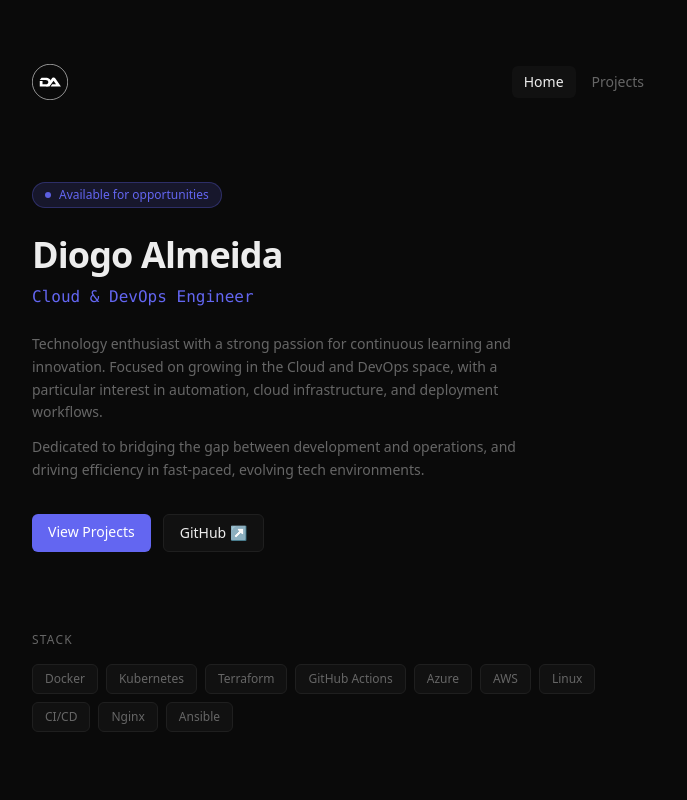
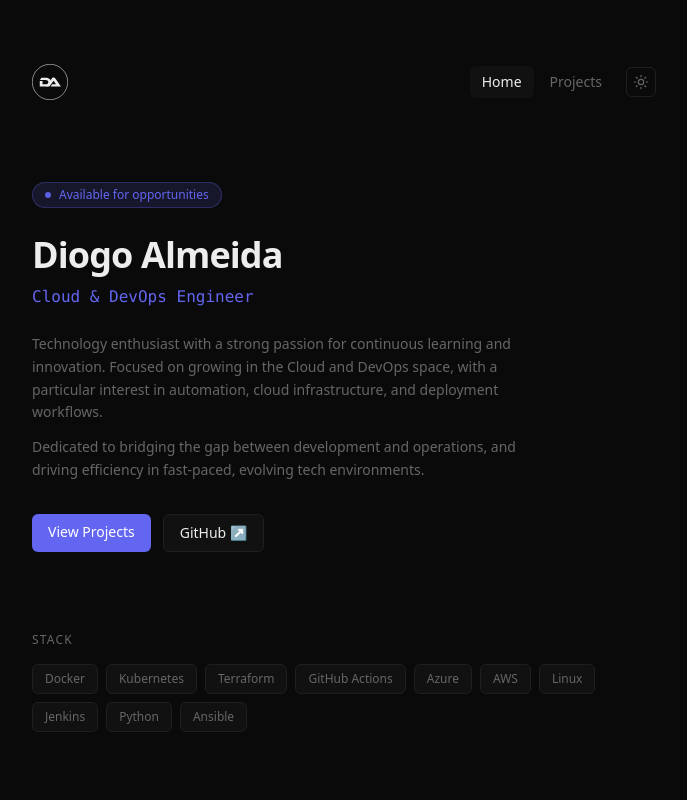
Before and after one commit to diogovalmeida/diogovalmeida.com, a Next.js app: page / in a window 1280 px wide. Shown: the top 800 px of the page, without its empty margins (296-983 px from the left). Built offline with nearby package versions, Linux system fonts and the light colour scheme.

Commit message:
feature: light/dark mode

```diff
--- a/package.json
+++ b/package.json
@@ -13,6 +13,7 @@
     "framer-motion": "^12.34.3",
     "geist": "^1.7.0",
     "next": "16.1.6",
+    "next-themes": "^0.4.6",
     "react": "19.2.3",
     "react-dom": "19.2.3"
   },
--- a/src/app/globals.css
+++ b/src/app/globals.css
@@ -1,6 +1,16 @@
 @import "tailwindcss";
 
 :root {
+  --bg: #ffffff;
+  --surface: #f5f5f5;
+  --border: #e5e5e5;
+  --text: #0a0a0a;
+  --muted: #737373;
+  --accent: #6366f1;
+  --accent-dim: rgba(99, 102, 241, 0.1);
+}
+
+.dark {
   --bg: #0a0a0a;
   --surface: #111111;
   --border: #1f1f1f;
--- a/src/app/layout.tsx
+++ b/src/app/layout.tsx
@@ -4,13 +4,14 @@ import { GeistMono } from 'geist/font/mono'
 import './globals.css'
 import Nav from '@/components/Nav'
 import Footer from '@/components/Footer'
+import { ThemeProvider } from '@/components/ThemeProvider'
 
 export const metadata: Metadata = {
   title: 'Diogo Almeida',
   description: 'Portfolio of Diogo Almeida, focused on Cloud & DevOps.',
   icons: {
+    icon: './icon.png',
     apple: '/apple-touch-icon.png',
-    icon: './icon.png',
   },
   openGraph: {
     title: 'Diogo Almeida',
@@ -37,13 +38,15 @@ export const metadata: Metadata = {
 
 export default function RootLayout({ children }: { children: React.ReactNode }) {
   return (
-    <html lang="en" className={`${GeistSans.variable} ${GeistMono.variable}`}>
+    <html lang="en" className={`${GeistSans.variable} ${GeistMono.variable}`} suppressHydrationWarning>
       <body className="min-h-screen flex flex-col" style={{ background: 'var(--bg)', color: 'var(--text)' }}>
-        <div className="max-w-2xl mx-auto px-6 py-16 w-full flex flex-col min-h-screen">
-          <Nav />
-          <main className="flex-1">{children}</main>
-          <Footer />
-        </div>
+        <ThemeProvider>
+          <div className="max-w-2xl mx-auto px-6 py-16 w-full flex flex-col min-h-screen">
+            <Nav />
+            <main className="flex-1">{children}</main>
+            <Footer />
+          </div>
+        </ThemeProvider>
       </body>
     </html>
   )
--- a/src/app/page.tsx
+++ b/src/app/page.tsx
@@ -24,7 +24,7 @@ const certifications = [
 
 const skills = [
   'Docker', 'Kubernetes', 'Terraform', 'GitHub Actions',
-  'Azure', 'AWS', 'Linux', 'CI/CD', 'Nginx', 'Ansible',
+  'Azure', 'AWS', 'Linux', 'Jenkins', 'Python', 'Ansible',
 ]
 
 export default function Home() {
--- a/src/components/Nav.tsx
+++ b/src/components/Nav.tsx
@@ -2,6 +2,8 @@
 
 import Link from 'next/link'
 import { usePathname } from 'next/navigation'
+import { useTheme } from 'next-themes'
+import { useEffect, useState } from 'react'
 
 const links = [
   { href: '/', label: 'Home' },
@@ -11,15 +13,36 @@ const links = [
 function DALogo() {
   return (
     <svg width="36" height="36" viewBox="0 0 260 260" fill="none" xmlns="http://www.w3.org/2000/svg">
-      <path d="M137.744 130.264C137.744 148.888 121.328 163 99.056 163H56.048V122.968H76.016V146.488H99.056C110.096 146.488 118.064 140.344 118.064 131.128C118.064 122.104 109.808 115.48 99.056 115.48H56.048L68.72 98.776H99.056C121.52 98.776 137.744 111.736 137.744 130.264Z" fill="white"/>
-      <path d="M208.904 163H134.216L146.216 146.488H162.344C166.184 146.488 170.696 146.488 173.768 146.68C172.04 144.376 169.352 140.44 167.24 137.368L155.72 120.376L125.576 163H102.056L143.24 104.92C145.928 101.176 149.864 97.72 156.104 97.72C162.056 97.72 165.992 100.888 168.776 104.92L208.904 163Z" fill="white"/>
-      <circle cx="130" cy="130" r="128" stroke="white" strokeWidth="4"/>
+      <path d="M137.744 130.264C137.744 148.888 121.328 163 99.056 163H56.048V122.968H76.016V146.488H99.056C110.096 146.488 118.064 140.344 118.064 131.128C118.064 122.104 109.808 115.48 99.056 115.48H56.048L68.72 98.776H99.056C121.52 98.776 137.744 111.736 137.744 130.264Z" fill="currentColor"/>
+      <path d="M208.904 163H134.216L146.216 146.488H162.344C166.184 146.488 170.696 146.488 173.768 146.68C172.04 144.376 169.352 140.44 167.24 137.368L155.72 120.376L125.576 163H102.056L143.24 104.92C145.928 101.176 149.864 97.72 156.104 97.72C162.056 97.72 165.992 100.888 168.776 104.92L208.904 163Z" fill="currentColor"/>
+      <circle cx="130" cy="130" r="128" stroke="currentColor" strokeWidth="4"/>
+    </svg>
+  )
+}
+
+function SunIcon() {
+  return (
+    <svg viewBox="0 0 24 24" fill="none" stroke="currentColor" strokeWidth="1.8" className="w-4 h-4">
+      <circle cx="12" cy="12" r="4"/>
+      <path strokeLinecap="round" d="M12 2v2M12 20v2M4.93 4.93l1.41 1.41M17.66 17.66l1.41 1.41M2 12h2M20 12h2M4.93 19.07l1.41-1.41M17.66 6.34l1.41-1.41"/>
+    </svg>
+  )
+}
+
+function MoonIcon() {
+  return (
+    <svg viewBox="0 0 24 24" fill="none" stroke="currentColor" strokeWidth="1.8" className="w-4 h-4">
+      <path strokeLinecap="round" strokeLinejoin="round" d="M21 12.79A9 9 0 1111.21 3 7 7 0 0021 12.79z"/>
     </svg>
   )
 }
 
 export default function Nav() {
   const pathname = usePathname()
+  const { theme, setTheme } = useTheme()
+  const [mounted, setMounted] = useState(false)
+
+  useEffect(() => setMounted(true), [])
 
   return (
     <nav className="flex items-center justify-between mb-20">
@@ -27,11 +50,12 @@ export default function Nav() {
         href="/"
         className="transition-opacity duration-200 hover:opacity-70"
         aria-label="Home"
+        style={{ color: 'var(--text)' }}
       >
         <DALogo />
       </Link>
 
-      <div className="flex gap-1">
+      <div className="flex items-center gap-1">
         {links.map(({ href, label }) => {
           const isActive = pathname === href
           return (
@@ -48,6 +72,30 @@ export default function Nav() {
             </Link>
           )
         })}
+
+        {/* Theme toggle */}
+        {mounted && (
+          <button
+            onClick={() => setTheme(theme === 'dark' ? 'light' : 'dark')}
+            className="ml-2 p-1.5 rounded-md transition-all duration-200"
+            style={{
+              color: 'var(--muted)',
+              background: 'transparent',
+              border: '1px solid var(--border)',
+            }}
+            onMouseEnter={e => {
+              e.currentTarget.style.color = 'var(--text)'
+              e.currentTarget.style.borderColor = 'var(--accent)'
+            }}
+            onMouseLeave={e => {
+              e.currentTarget.style.color = 'var(--muted)'
+              e.currentTarget.style.borderColor = 'var(--border)'
+            }}
+            aria-label="Toggle theme"
+          >
+            {theme === 'dark' ? <SunIcon /> : <MoonIcon />}
+          </button>
+        )}
       </div>
     </nav>
   )
--- /dev/null
+++ b/src/components/ThemeProvider.tsx
@@ -0,0 +1,11 @@
+'use client'
+
+import { ThemeProvider as NextThemesProvider } from 'next-themes'
+
+export function ThemeProvider({ children }: { children: React.ReactNode }) {
+  return (
+    <NextThemesProvider attribute="class" defaultTheme="dark" enableSystem={false}>
+      {children}
+    </NextThemesProvider>
+  )
+}
```
Also changed, not shown: 1 other file (tests, documents, lock files or other folders).
